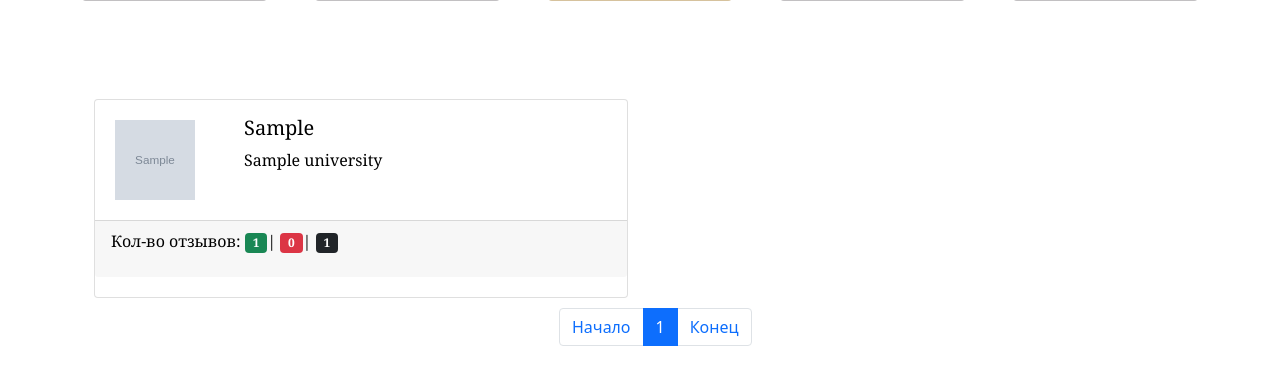
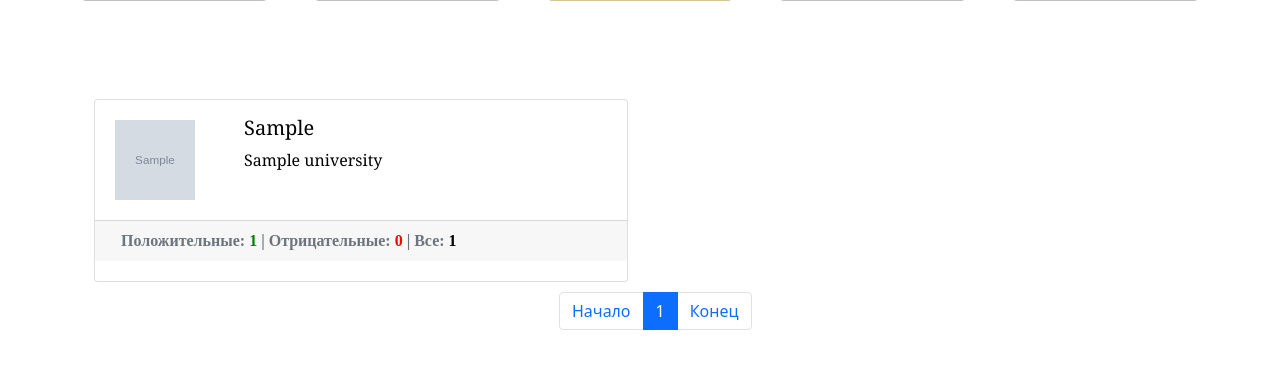
Before and after one commit to betinvoker/WorkToWork, a Django app: page / in a window 1280 px wide. Shown: the part 584-976 px from the top of the page. After the commit the page ends 914 px from the top, so only its background shows below. Run offline with Django 3.2, Linux system fonts and the light colour scheme; tables that the repository leaves empty hold one stand-in row (values such as "Sample post"); grey boxes marked "Sample" are stand-in pictures; some libraries are stand-ins or nearby versions.

Commit message:
Изменения в шаблонах

```diff
--- a/project/static/css/style.css
+++ b/project/static/css/style.css
@@ -8,5 +8,4 @@ h1,h2,h3,h4,h5,p {
     font-family: serif;
     margin: 0 10px 0 10px;
     font-weight: 600;
-    font-size: 16pt;
 }
--- a/project/templates/search_reviews/index.html
+++ b/project/templates/search_reviews/index.html
@@ -39,11 +39,11 @@
               </div>
             </div>
             <div class="card-footer">
-              <small class="text-muted"></small>
-                <p>Кол-во отзывов:
-                    <span class="badge bg-success">{{ university.sum_opinion_true|default_if_none:"0" }}</span>|
-                    <span class="badge bg-danger">{{ university.sum_opinion_false|default_if_none:"0" }}</span>|
-                    <span class="badge bg-dark">{{ university.count_opinions }}</span>
+              <small class="text-muted">
+                <p class="status_badge" style="font-size: 12pt;">
+                  Положительные: <span style="color: green;">{{ university.sum_opinion_true|default_if_none:"0" }}</span> |
+                  Отрицательные: <span style="color: red;">{{ university.sum_opinion_false|default_if_none:"0" }}</span> |
+                  Все: <span style="color: black;">{{ university.count_opinions }}</span>
                 </p>
               </small>
             </div>
--- a/project/templates/search_reviews/reviews.html
+++ b/project/templates/search_reviews/reviews.html
@@ -30,9 +30,9 @@
           </svg>
 
           <p style="font-size: 16pt;">
-            <span class="status_badge" style="color: green;">Положительные : {{ positive_opinions }}</span>
-            <span class="status_badge" style="color: red;">Отрицательные : {{ negative_opinions }}</span>
-            <span class="status_badge" style="color: black;">Кол-во отзывов : {{ opinions|length }}</span>
+            <span class="status_badge" style="color: green; font-size: 16pt;">Положительные : {{ positive_opinions }}</span>
+            <span class="status_badge" style="color: red; font-size: 16pt;">Отрицательные : {{ negative_opinions }}</span>
+            <span class="status_badge" style="color: black; font-size: 16pt;">Кол-во отзывов : {{ opinions|length }}</span>
           </p>
         </div>
       </div>
--- a/project/templates/search_reviews/search.html
+++ b/project/templates/search_reviews/search.html
@@ -1,9 +1,9 @@
 <!-- Подключение шаблона страницы -->
 {% extends "base.html" %}
 <!-- Название вкладки страницы -->
-{% block title %}Главная страница{% endblock title %}
+{% block title %}Поиск {{ q|cut:"&"|cut:"q=" }}{% endblock title %}
 <!-- Заголовок страницы -->
-{% block header %}Главная{% endblock header %}
+{% block header %}Поиск{% endblock header %}
 <!-- Контент страницы с основной информацией -->
 {% block content_center %}
 <div class="row justify-content-center" style="margin-top: 80px;">
```
Also changed, not shown: project/templates/search_reviews/rating_universities.html (+8 -8 lines).
